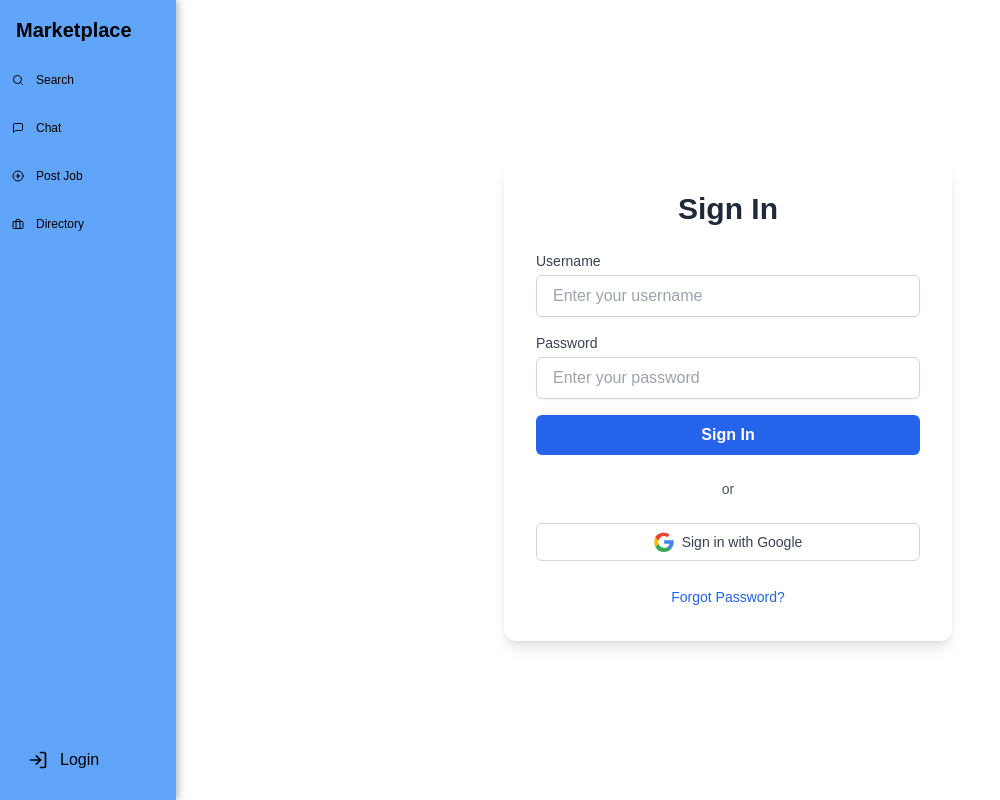
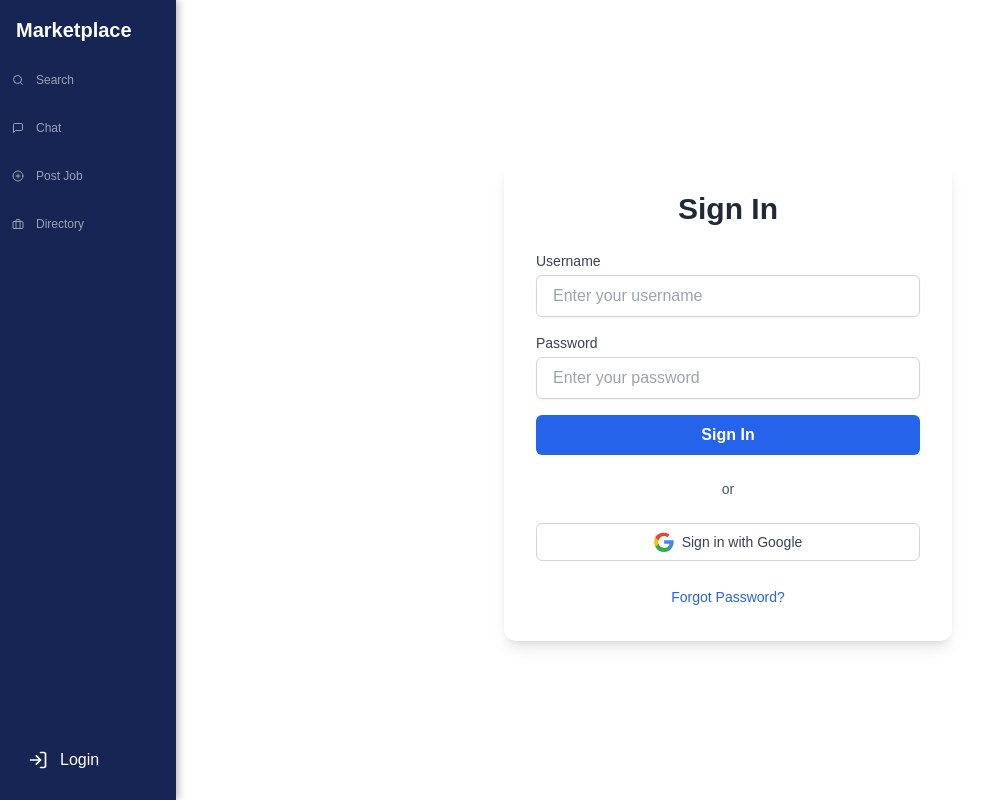
Before and after one commit to Zheero0/privateDev, a Next.js app: page /post-job in a window 1280 px wide. Shown: the whole page, without its empty margins (0-1000 px from the left). Built offline with nearby package versions, Linux system fonts and the light colour scheme; no server answers.

Commit message:
side bar updates

```diff
--- a/app/components/Sidebar.jsx
+++ b/app/components/Sidebar.jsx
@@ -21,12 +21,12 @@ export default function Sidebar() {
   return (
 <div
   // Removed the default Tailwind shadow class and added a custom inline style
-  className={`fixed top-0 left-0 h-screen bg-blue-400 text-black flex flex-col transition-all duration-300 ${
+className={`fixed top-0 left-0 h-screen bg-blue-950 text-white flex flex-col transition-all duration-300 ${
     isOpen ? "w-44" : "w-14"
-  } min-w-[3rem]`}
-  style={{ boxShadow: "2px 0 8px rgba(0, 0, 0, 0.3)" }}
+} min-w-[3rem]`}
+style={{ boxShadow: "2px 0 8px rgba(0, 0, 0, 0.3)" }}
 >
-  {/* Sidebar content */}
+{/* Sidebar content */}
 
 
     {/* Sidebar Header */}
@@ -119,8 +119,8 @@ function SidebarItem({ href, icon, label, isOpen }) {
         href={href}
         className="flex items-center space-x-3 p-3 rounded-lg transition"
       >
-        <span>{icon}</span>
-        {isOpen && <span className="text-xs">{label}</span>}
+        <span className="text-gray-400"> {icon}</span>
+        {isOpen && <span className="text-xs text-gray-400">{label}</span>}
       </Link>
     </li>
   );
```
